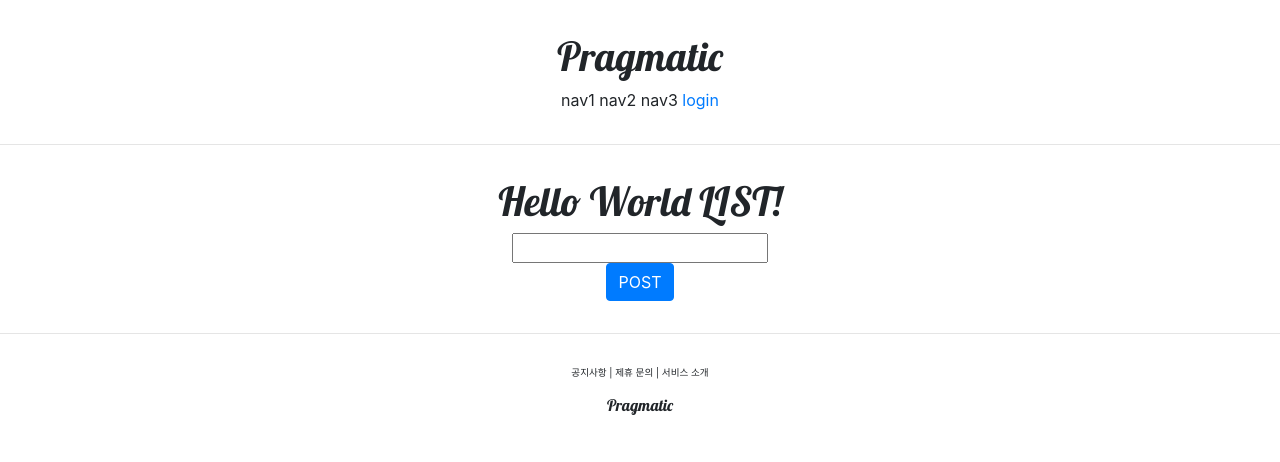
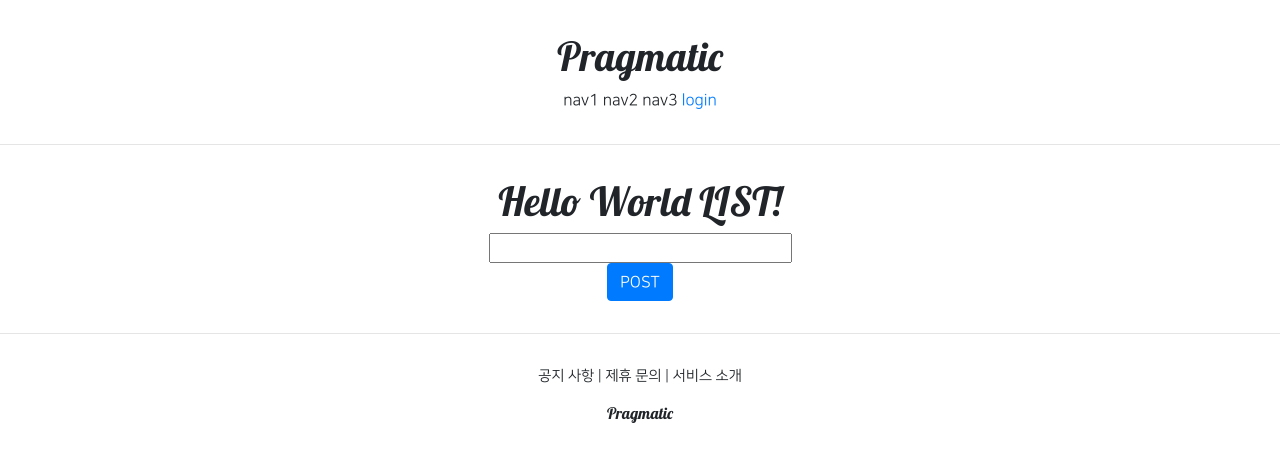
Before and after one commit to ariel-ssen/Notice_board_making, a Django app: template accountapp/templates/accountapp/hello_world.html in a window 1280 px wide. Shown: the top 462 px of the page. Run offline with Django 3.2, Linux system fonts and the light colour scheme; the template is opened without the code that fills it, so the values that code supplies are empty.

Commit message:
django course 23 commit

```diff
--- a/pragmatic/settings.py
+++ b/pragmatic/settings.py
@@ -50,6 +50,7 @@
     "django.contrib.sessions",
     "django.contrib.messages",
     "django.contrib.staticfiles",
+    "bootstrap4",
     "accountapp",
 ]
 
--- a/static/base.css
+++ b/static/base.css
@@ -3,7 +3,7 @@
 }
 
 .pragmatic_footer_button {
-    font-size: 0.6rem;
+    font-size: .9rem;
 }
 
 .pragmatic_footer {
--- a/templates/base.html
+++ b/templates/base.html
@@ -3,7 +3,7 @@
 
 {% include 'head.html' %}
 
-<body>
+<body style="font-family: 'NanumSquareR';">
 
     {% include 'header.html' %}
 
--- a/templates/footer.html
+++ b/templates/footer.html
@@ -1,7 +1,7 @@
     <div class="pragmatic_footer">
 
         <div class="pragmatic_footer_button">
-            <span>공지사항</span> |
+            <span>공지 사항</span> |
             <span>제휴 문의</span> |
             <span>서비스 소개</span>
         </div>
--- a/templates/head.html
+++ b/templates/head.html
@@ -13,4 +13,28 @@
     <!--DEFAULT CSS LINK-->
     <link rel="stylesheet" type="text/css" href="{% static 'base.css' %}">
 
+    <style>
+        @font-face {
+            font-family: 'NanumSquareR';
+            src: local('NanumSquareR'),
+            url("{% static 'fonts/NanumSquareR.ttf' %}") format("opentype");
+        }
+        @font-face {
+            font-family: 'NanumSquareEB';
+            src: local('NanumSquareEB'),
+            url("{% static 'fonts/NanumSquareEB.otf' %}") format("opentype");
+        }
+        @font-face {
+            font-family: 'NanumSquareB';
+            src: local('NanumSquareB'),
+            url("{% static 'fonts/NanumSquareB.otf' %}") format("opentype");
+        }
+        @font-face {
+            font-family: 'NanumSquareR';
+            src: local('NanumSquareR'),
+            url("{% static 'fonts/NanumSquareR.otf' %}") format("opentype");
+        }
+
+    </style>
+
 </head>
```
Also changed, not shown: accountapp/templates/accountapp/create.html (+8 -3 lines), accountapp/templates/accountapp/login.html (+5 -3 lines), static/fonts/NanumSquareB.otf (added), static/fonts/NanumSquareEB.otf (added), static/fonts/NanumSquareL.otf (added), static/fonts/NanumSquareR.otf (added).
